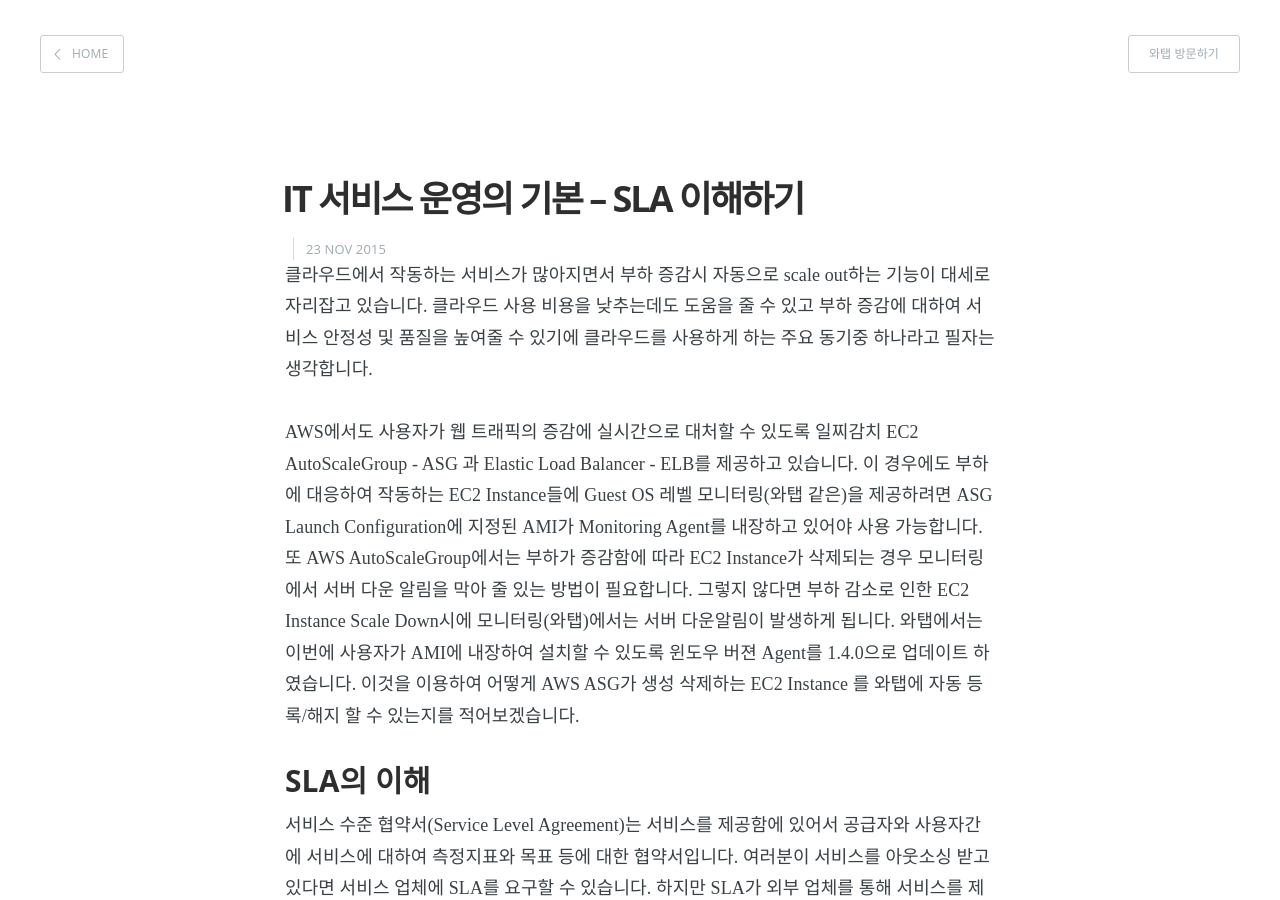
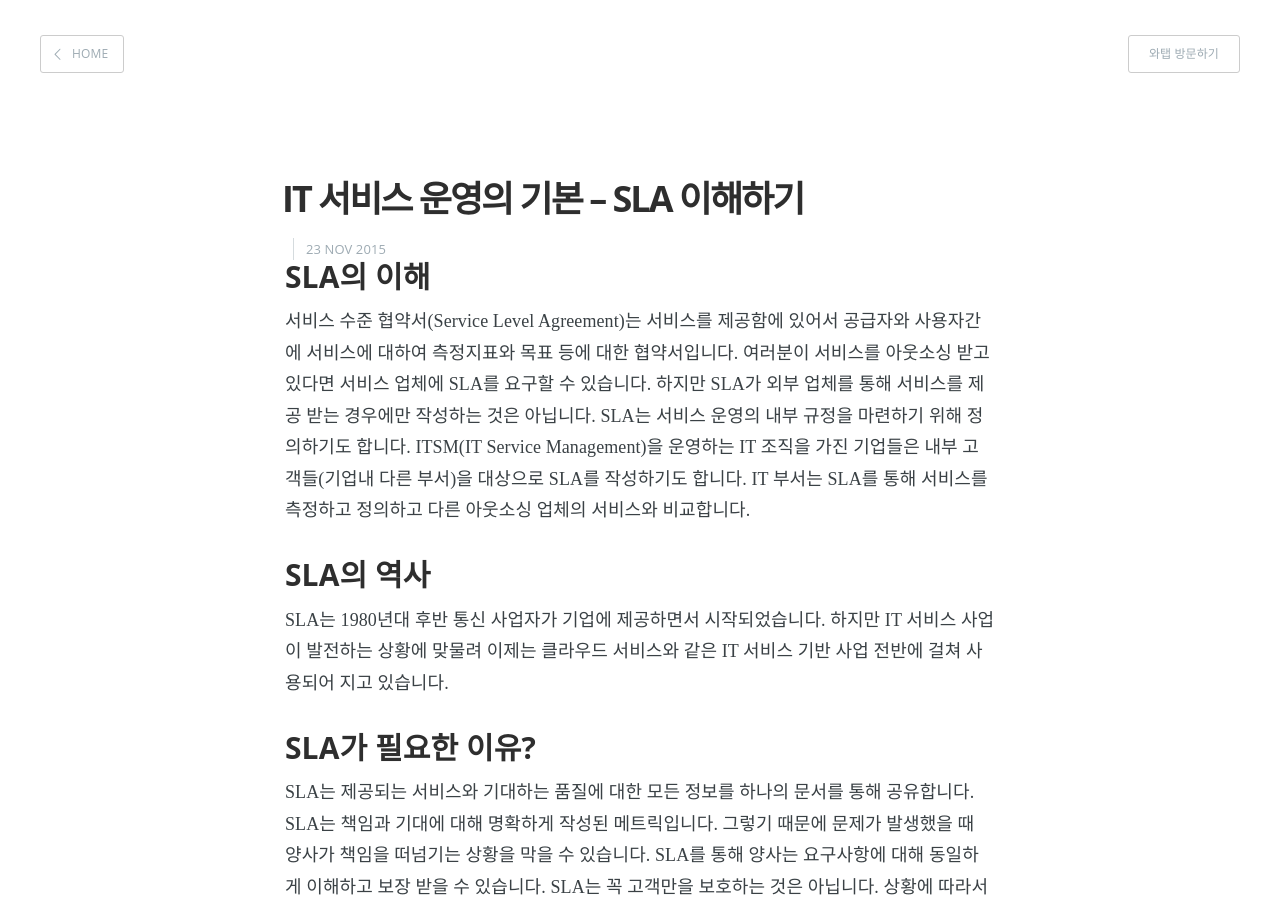
Before and after one commit to whatap/whatap.github.io, a Jekyll site: the page built from _posts/2015-11-23-About-SLA.md, in a window 1280 px wide and 900 px high. Built offline with Jekyll 4.4.1, drawn with Linux system fonts in a browser that asks for light colours; some web fonts are replaced; Markdown is read by kramdown in place of the engine named in the settings.

Commit message:
Update 2015-11-23-About-SLA.md
remove wrong content

```diff
--- a/_posts/2015-11-23-About-SLA.md
+++ b/_posts/2015-11-23-About-SLA.md
@@ -5,14 +5,7 @@ date:   2015-11-23 17:00:00
 author: 이동인
 profile: dilee.png
 ---
-클라우드에서 작동하는 서비스가 많아지면서 부하 증감시 자동으로 scale out하는 기능이 대세로 자리잡고 있습니다. 클라우드 사용 비용을 낮추는데도 도움을 줄 수 있고 부하 증감에 대하여 서비스 안정성 및 품질을 높여줄 수 있기에 클라우드를 사용하게 하는 주요 동기중 하나라고 필자는 생각합니다.
 
-AWS에서도 사용자가 웹 트래픽의 증감에 실시간으로 대처할 수 있도록 일찌감치 EC2 AutoScaleGroup - ASG 과 Elastic Load Balancer - ELB를 제공하고 있습니다.
-이 경우에도 부하에 대응하여 작동하는 EC2 Instance들에 Guest OS 레벨 모니터링(와탭 같은)을 제공하려면 ASG Launch Configuration에 지정된 AMI가 Monitoring Agent를 내장하고 있어야 사용 가능합니다.
-또 AWS AutoScaleGroup에서는 부하가 증감함에 따라 EC2 Instance가 삭제되는 경우 모니터링에서 서버 다운 알림을 막아 줄 있는 방법이 필요합니다.
-그렇지 않다면 부하 감소로 인한 EC2 Instance Scale Down시에 모니터링(와탭)에서는 서버 다운알림이 발생하게 됩니다.
-와탭에서는 이번에 사용자가 AMI에 내장하여 설치할 수 있도록 윈도우 버젼 Agent를 1.4.0으로 업데이트 하였습니다.
-이것을 이용하여 어떻게 AWS ASG가 생성 삭제하는 EC2 Instance 를 와탭에 자동 등록/해지 할 수 있는지를 적어보겠습니다.
 
 ### SLA의 이해
 
```
